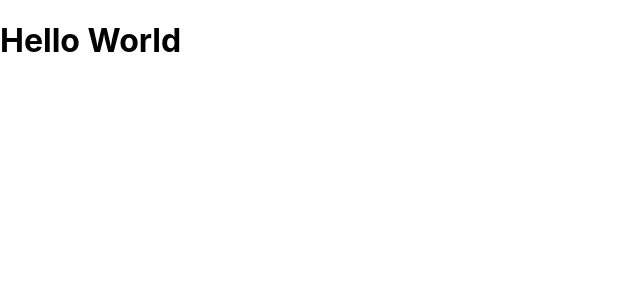
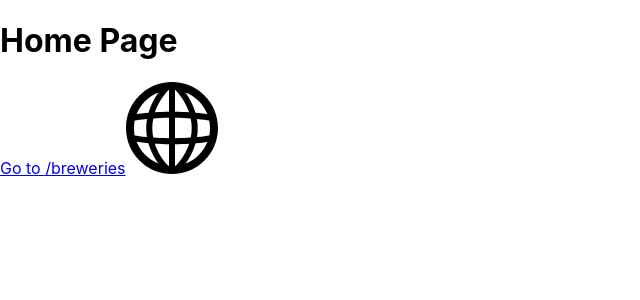
Before and after one commit to BrenoMaia98/BEES-project, a React (Create React App) app: page / in a window 1280 px wide. Shown: the top 300 px of the page, without its empty margins (0-640 px from the left). Built offline with nearby package versions, Linux system fonts and the light colour scheme; the HTML template or start-up script is replaced by a standard one.

Commit message:
Adding router to project

```diff
--- a/package.json
+++ b/package.json
@@ -12,6 +12,7 @@
     "@types/react-dom": "^17.0.14",
     "react": "^18.0.0",
     "react-dom": "^18.0.0",
+    "react-router-dom": "^6.3.0",
     "react-scripts": "5.0.0",
     "styled-components": "^5.3.5",
     "typescript": "^4.6.3",
--- a/src/App.tsx
+++ b/src/App.tsx
@@ -1,10 +1,12 @@
 import React from 'react';
+import { BrowserRouter } from 'react-router-dom';
+import Routes from 'routes/Routes';
 
 function App() {
   return (
-    <h1>
-      Hello World
-    </h1>
+    <BrowserRouter>
+      <Routes />
+    </BrowserRouter>
   );
 }
 
--- a/src/pages/Breweries/Breweries.tsx
+++ b/src/pages/Breweries/Breweries.tsx
@@ -1,12 +1,17 @@
 import React from 'react';
 import { WebIcon } from 'assets/icons';
 
+import { Link } from 'react-router-dom';
+import { RouteNames } from 'routes/RoutesUtils';
 import { Container } from './styles.Breweries';
 
 const Breweries: React.FC = () => (
   <Container>
     <h1>Breweries Page</h1>
-
+    <Link to={RouteNames.home}>
+      Go to
+      {RouteNames.home}
+    </Link>
     <WebIcon />
   </Container>
 );
--- a/src/pages/Home/Home.tsx
+++ b/src/pages/Home/Home.tsx
@@ -1,11 +1,16 @@
 import React from 'react';
+import { WebIcon } from 'assets/icons';
 
+import { Link } from 'react-router-dom';
+import { RouteNames } from 'routes/RoutesUtils';
 import { Container } from './styles.Home';
 
 const Home: React.FC = () => {
   return (
     <Container>
       <h1>Home Page</h1>
+      <Link to={RouteNames.breweries}>Go to {RouteNames.breweries}</Link>
+      <WebIcon />
     </Container>
   );
 };
--- /dev/null
+++ b/src/routes/Routes.tsx
@@ -0,0 +1,17 @@
+import React from 'react';
+import { Route, Routes as DomRoutes } from 'react-router-dom';
+// // pages
+import Breweries from 'pages/Breweries/Breweries';
+import Home from 'pages/Home/Home';
+import { RouteNames } from './RoutesUtils';
+
+const Routes: React.FC = () => {
+  return (
+    <DomRoutes>
+      <Route path={RouteNames.home} element={<Home />} />
+      <Route path={RouteNames.breweries} element={<Breweries />} />
+    </DomRoutes>
+  );
+};
+
+export default Routes;
--- /dev/null
+++ b/src/routes/RoutesUtils.ts
@@ -0,0 +1,4 @@
+export const RouteNames = {
+  home: '/',
+  breweries: '/breweries',
+};
```
